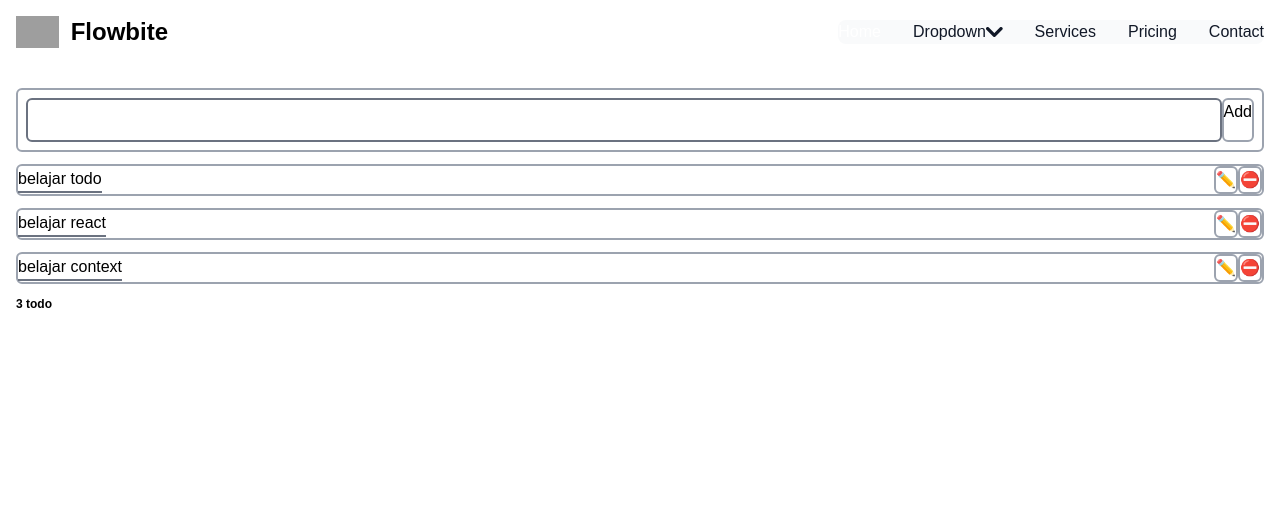
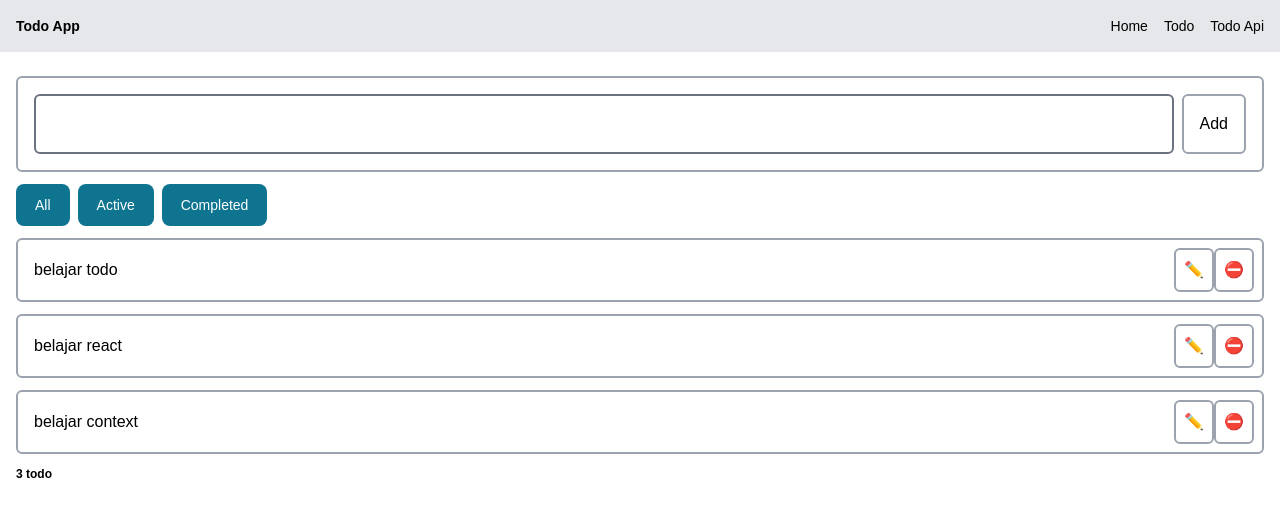
Before and after one commit to MSIB5-SKILVUL-ALFITOSANTOSA/Todo-App, a React (Vite) app: page /todo in a window 1280 px wide. Shown: the top 516 px of the page. Built offline with nearby package versions, Linux system fonts and the light colour scheme; grey boxes are pictures that could not be loaded.

Commit message:
fix todo

```diff
--- a/src/components/navbar.jsx
+++ b/src/components/navbar.jsx
@@ -2,162 +2,18 @@ import { NavLink } from "react-router-dom";
 
 function Navbar() {
   return (
-    // <>
-
-    <nav class="bg-white border-gray-200 dark:bg-gray-900 dark:border-gray-700">
-      <div class="max-w-screen-xl flex flex-wrap items-center justify-between mx-auto p-4">
-        <a href="#" class="flex items-center">
-          <img
-            src="https://flowbite.com/docs/images/logo.svg"
-            class="h-8 mr-3"
-            alt="Flowbite Logo"
-          />
-          <span class="self-center text-2xl font-semibold whitespace-nowrap dark:text-white">
-            Flowbite
-          </span>
-        </a>
-        <button
-          data-collapse-toggle="navbar-dropdown"
-          type="button"
-          class="inline-flex items-center p-2 w-10 h-10 justify-center text-sm text-gray-500 rounded-lg md:hidden hover:bg-gray-100 focus:outline-none focus:ring-2 focus:ring-gray-200 dark:text-gray-400 dark:hover:bg-gray-700 dark:focus:ring-gray-600"
-          aria-controls="navbar-dropdown"
-          aria-expanded="false"
-        >
-          <span class="sr-only">Open main menu</span>
-          <svg
-            class="w-5 h-5"
-            aria-hidden="true"
-            xmlns="http://www.w3.org/2000/svg"
-            fill="none"
-            viewBox="0 0 17 14"
-          >
-            <path
-              stroke="currentColor"
-              stroke-linecap="round"
-              stroke-linejoin="round"
-              stroke-width="2"
-              d="M1 1h15M1 7h15M1 13h15"
-            />
-          </svg>
-        </button>
-        <div class="hidden w-full md:block md:w-auto" id="navbar-dropdown">
-          <ul class="flex flex-col font-medium p-4 md:p-0 mt-4 border border-gray-100 rounded-lg bg-gray-50 md:flex-row md:space-x-8 md:mt-0 md:border-0 md:bg-white dark:bg-gray-800 md:dark:bg-gray-900 dark:border-gray-700">
-            <li>
-              <a
-                href="#"
-                class="block py-2 pl-3 pr-4 text-white bg-blue-700 rounded md:bg-transparent md:text-blue-700 md:p-0 md:dark:text-blue-500 dark:bg-blue-600 md:dark:bg-transparent"
-                aria-current="page"
-              >
-                Home
-              </a>
-            </li>
-            <li>
-              <button
-                id="dropdownNavbarLink"
-                data-dropdown-toggle="dropdownNavbar"
-                class="flex items-center justify-between w-full py-2 pl-3 pr-4 text-gray-900 rounded hover:bg-gray-100 md:hover:bg-transparent md:border-0 md:hover:text-blue-700 md:p-0 md:w-auto dark:text-white md:dark:hover:text-blue-500 dark:focus:text-white dark:border-gray-700 dark:hover:bg-gray-700 md:dark:hover:bg-transparent"
-              >
-                Dropdown{" "}
-                <svg
-                  class="w-2.5 h-2.5 ml-2.5"
-                  aria-hidden="true"
-                  xmlns="http://www.w3.org/2000/svg"
-                  fill="none"
-                  viewBox="0 0 10 6"
-                >
-                  <path
-                    stroke="currentColor"
-                    stroke-linecap="round"
-                    stroke-linejoin="round"
-                    stroke-width="2"
-                    d="m1 1 4 4 4-4"
-                  />
-                </svg>
-              </button>
-
-              <div
-                id="dropdownNavbar"
-                class="z-10 hidden font-normal bg-white divide-y divide-gray-100 rounded-lg shadow w-44 dark:bg-gray-700 dark:divide-gray-600"
-              >
-                <ul
-                  class="py-2 text-sm text-gray-700 dark:text-gray-400"
-                  aria-labelledby="dropdownLargeButton"
-                >
-                  <li>
-                    <a
-                      href="#"
-                      class="block px-4 py-2 hover:bg-gray-100 dark:hover:bg-gray-600 dark:hover:text-white"
-                    >
-                      Dashboard
-                    </a>
-                  </li>
-                  <li>
-                    <a
-                      href="#"
-                      class="block px-4 py-2 hover:bg-gray-100 dark:hover:bg-gray-600 dark:hover:text-white"
-                    >
-                      Settings
-                    </a>
-                  </li>
-                  <li>
-                    <a
-                      href="#"
-                      class="block px-4 py-2 hover:bg-gray-100 dark:hover:bg-gray-600 dark:hover:text-white"
-                    >
-                      Earnings
-                    </a>
-                  </li>
-                </ul>
-                <div class="py-1">
-                  <a
-                    href="#"
-                    class="block px-4 py-2 text-sm text-gray-700 hover:bg-gray-100 dark:hover:bg-gray-600 dark:text-gray-400 dark:hover:text-white"
-                  >
-                    Sign out
-                  </a>
-                </div>
-              </div>
-            </li>
-            <li>
-              <a
-                href="#"
-                class="block py-2 pl-3 pr-4 text-gray-900 rounded hover:bg-gray-100 md:hover:bg-transparent md:border-0 md:hover:text-blue-700 md:p-0 dark:text-white md:dark:hover:text-blue-500 dark:hover:bg-gray-700 dark:hover:text-white md:dark:hover:bg-transparent"
-              >
-                Services
-              </a>
-            </li>
-            <li>
-              <a
-                href="#"
-                class="block py-2 pl-3 pr-4 text-gray-900 rounded hover:bg-gray-100 md:hover:bg-transparent md:border-0 md:hover:text-blue-700 md:p-0 dark:text-white md:dark:hover:text-blue-500 dark:hover:bg-gray-700 dark:hover:text-white md:dark:hover:bg-transparent"
-              >
-                Pricing
-              </a>
-            </li>
-            <li>
-              <a
-                href="#"
-                class="block py-2 pl-3 pr-4 text-gray-900 rounded hover:bg-gray-100 md:hover:bg-transparent md:border-0 md:hover:text-blue-700 md:p-0 dark:text-white md:dark:hover:text-blue-500 dark:hover:bg-gray-700 dark:hover:text-white md:dark:hover:bg-transparent"
-              >
-                Contact
-              </a>
-            </li>
+    <div className="bg-gray-200 p-8">
+      <div className="flex flex-row justify-between  items-center p-4 text-sm mx-3">
+        <h1 className="font-bold   ">Todo App</h1>
+        <nav>
+          <ul className="flex flex-row gap-4 mx-2">
+            <NavLink to="/">Home</NavLink>
+            <NavLink to="/todo">Todo</NavLink>
+            <NavLink to="/login">Todo Api</NavLink>
           </ul>
-        </div>
+        </nav>
       </div>
-    </nav>
-
-    // <header className="flex flex-row justify-between items-center p-2 bg-green-300 text-sm ">
-    //   <h1 className="font-bold   ">Todo App</h1>
-    //   <nav>
-    //     <ul className="flex flex-row gap-3  ">
-    //       <NavLink to="/">Home</NavLink>
-    //       <NavLink to="/todo">Todo</NavLink>
-    //       <NavLink to="/login">Todo Api</NavLink>
-    //     </ul>
-    //   </nav>
-    // </header>
-    // </>
+    </div>
   );
 }
 
--- a/src/components/todo-input.jsx
+++ b/src/components/todo-input.jsx
@@ -53,7 +53,7 @@ function TodoInput() {
   };
 
   return (
-    <form className=" flex flex-row justify-between border-2 border-gray-400 p-2 gap-3 rounded-md">
+    <form className=" flex flex-row justify-between border-2 border-gray-400 p-4 gap-2 rounded-md">
       <input
         className="p-3 w-full border-solid border-gray-500 border-2 rounded-md"
         type="text"
@@ -61,7 +61,7 @@ function TodoInput() {
         onChange={(e) => setTodoInput(e.target.value)}
       />
       <button
-        className="flex flex-row justify-between border-2 border-gray-400 p-3 gap-3  rounded-md"
+        className="flex flex-row justify-between border-2 border-gray-400 p-4  rounded-md"
         onClick={handleClick}
       >
         {isEdit ? "Edit" : "Add"}
--- a/src/components/todo-list.jsx
+++ b/src/components/todo-list.jsx
@@ -1,10 +1,15 @@
-import React, { useContext } from "react";
+import React, { useContext, useState } from "react";
 import { TodoContext } from "../context/todo-provider";
 import Swal from "sweetalert2";
+import { Button } from "flowbite-react";
 
 function TodoList() {
   const { todos, setTodos, setTodoInput, setIsEdit, setTodoEdit } =
     useContext(TodoContext);
+
+  const [filter, setFilter] = useState("All");
+
+  // handle status dengan menggunakan spread operator dan index
 
   const handleStatus = (index) => {
     let cloneTodos = [...todos];
@@ -12,11 +17,15 @@ function TodoList() {
     setTodos([...cloneTodos]);
   };
 
+  // handle edit dengan menggunakan findIndex berdasarkan id
+
   const handleEdit = (todo) => {
     setTodoEdit(todo);
     setTodoInput(todo.value);
     setIsEdit(true);
   };
+
+  // handle delete dengan menggunakan splice berdasaarkan index
 
   const handleDelete = (index) => {
     let cloneTodos = [...todos];
@@ -30,33 +39,64 @@ function TodoList() {
     });
   };
 
+  // untuk memfilter data todo berdasarkan status : active, completed, all
+
+  const filteredTodos = todos.filter((todo) => {
+    if (filter === "All") {
+      return true;
+    } else if (filter === "Active") {
+      // dikarenakan status todo adalah boolean, maka jika status todo false maka todo tersebut adalah active
+      return !todo.status;
+    } else if (filter === "Completed") {
+      // nah sebaliknya jika status todo true maka todo tersebut adalah completed
+      return todo.status;
+    }
+    return true;
+  });
+
   return (
-    <div>
-      {todos.map((todo, index) => (
+    <>
+      <div className="flex mt-3 gap-2">
+        <Button onClick={() => setFilter("All")} active={filter === "All"}>
+          All
+        </Button>
+        <Button
+          onClick={() => setFilter("Active")}
+          active={filter === "Active"}
+        >
+          Active
+        </Button>
+        <Button
+          onClick={() => setFilter("Completed")}
+          active={filter === "Completed"}
+        >
+          Completed
+        </Button>
+      </div>
+
+      <div className="">
+        {filteredTodos.map((todo, index) => (
           <div
             key={todo.id}
-          className="flex flex-row justify-between border-2 border-gray-400 p-3 gap-3 mt-3 rounded-md items-center w-full"
-        >
-          <span
-            onClick={() => handleStatus(index)}
             className={
               todo.status
-                ? "line-through items-center p-3 rounded-md "
-                : "p-3 pb-1 border-solid border-gray-500 border-b-2 rounded-sm "
+                ? "underline p-2 bg-green-400 text-white flex flex-row justify-between border-2 border-gray-400  gap-4 mt-3 rounded-md items-center w-full"
+                : "p-2 border-solid border-b-2  flex flex-row justify-between border-2 border-gray-400  gap-4 mt-3 rounded-md items-center w-full "
             }
           >
+            <div onClick={() => handleStatus(index)} className="ml-2">
               {todo.value}
-          </span>
+            </div>
             <div className="gap-3">
               <button
-              className="border-2 border-gray-400 p-3 mr-1 rounded-md"
+                className="border-2 border-gray-400 p-2 mr-1 rounded-md bg-white"
                 onClick={() => handleEdit(todo)}
               >
                 ✏️
               </button>
               <button
-              className="border-2 border-gray-400 p-3 rounded-md"
-              onClick={() => handleDelete(index)} // Call handleDelete when the "Delete" button is clicked
+                className="border-2 border-gray-400 p-2 rounded-md  bg-white"
+                onClick={() => handleDelete(index)}
               >
                 ⛔
               </button>
@@ -64,6 +104,7 @@ function TodoList() {
           </div>
         ))}
       </div>
+    </>
   );
 }
 
--- a/src/pages/home.jsx
+++ b/src/pages/home.jsx
@@ -3,7 +3,9 @@ import React from "react";
 function Home() {
   return (
     <>
-      <div>welcome</div>
+      <div>
+        <h1>Home</h1>
+      </div>
     </>
   );
 }
--- a/src/pages/login.jsx
+++ b/src/pages/login.jsx
@@ -1,7 +1,7 @@
 import React from "react";
 
 function Login() {
-  return <div>status : belum Login</div>;
+  return <div>Login</div>;
 }
 
 export default Login;
```
Also changed, not shown: src/App.jsx (+8 -7 lines). Lines whose indentation alone changed are shown as unchanged.
